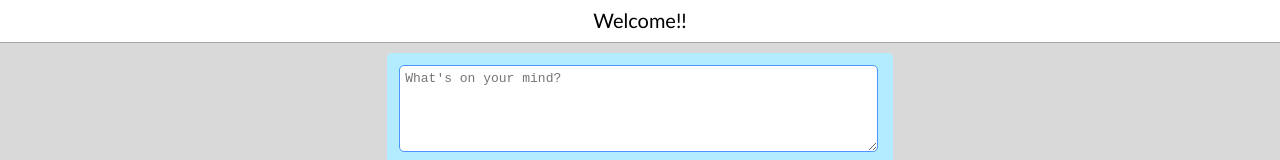
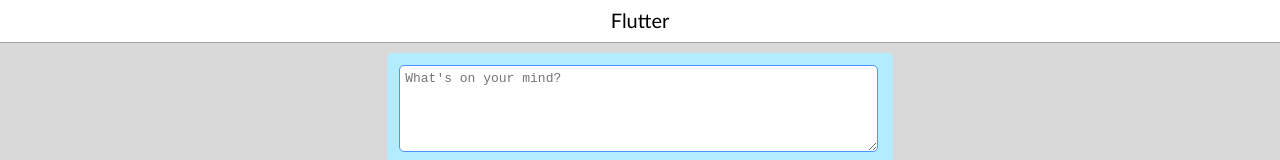
Before and after one commit to chalt0319/Twitter-Clone, an Angular app in the folder twitter/: page / in a window 1280 px wide. Shown: the top 160 px of the page. Built offline with nearby package versions, Linux system fonts and the light colour scheme; grey boxes are pictures that could not be loaded.

Commit message:
updated name

```diff
--- a/twitter/src/app/app.component.html
+++ b/twitter/src/app/app.component.html
@@ -1,5 +1,5 @@
 <div id="header">
-  Welcome!!
+  Flutter
 </div>
 <div class="feed">
   <div class="form feed-box">
--- a/twitter/src/index.html
+++ b/twitter/src/index.html
@@ -2,7 +2,7 @@
 <html lang="en">
 <head>
   <meta charset="utf-8">
-  <title>Twitter</title>
+  <title>Flutter</title>
   <base href="/">
 
   <meta name="viewport" content="width=device-width, initial-scale=1">
```
